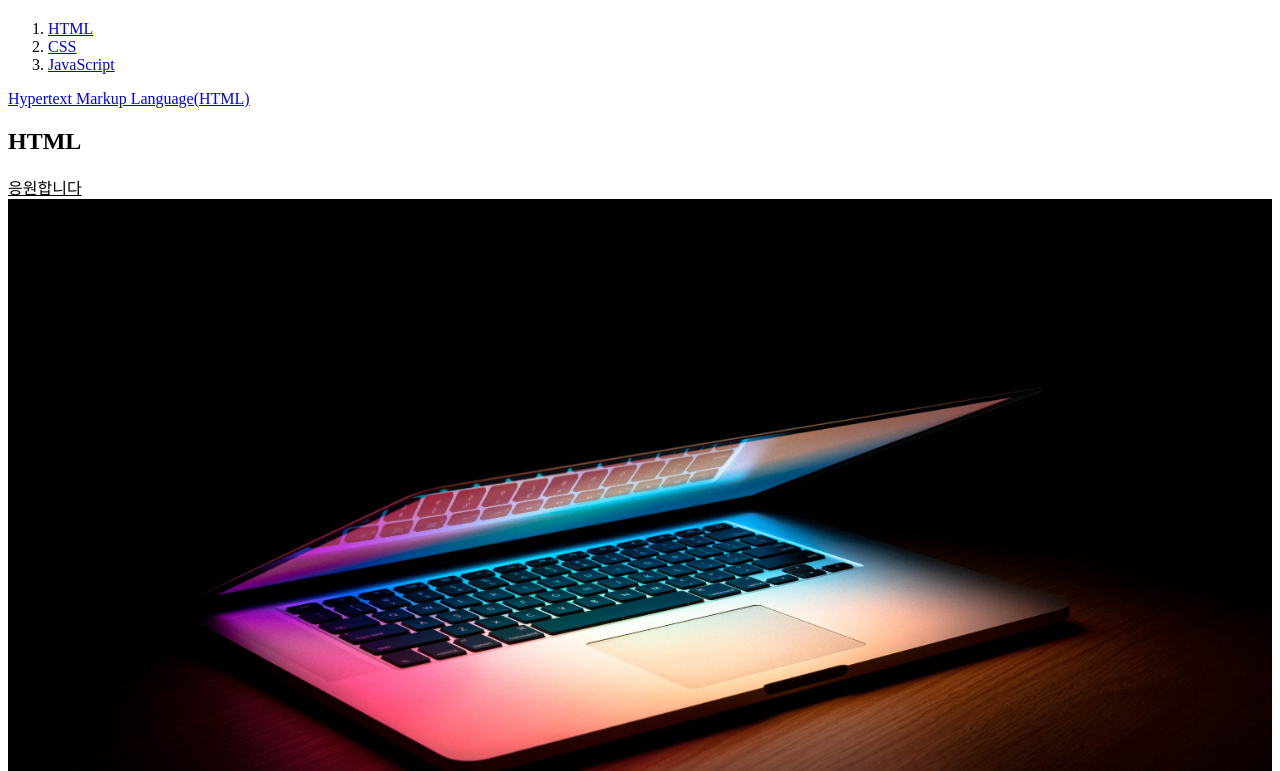
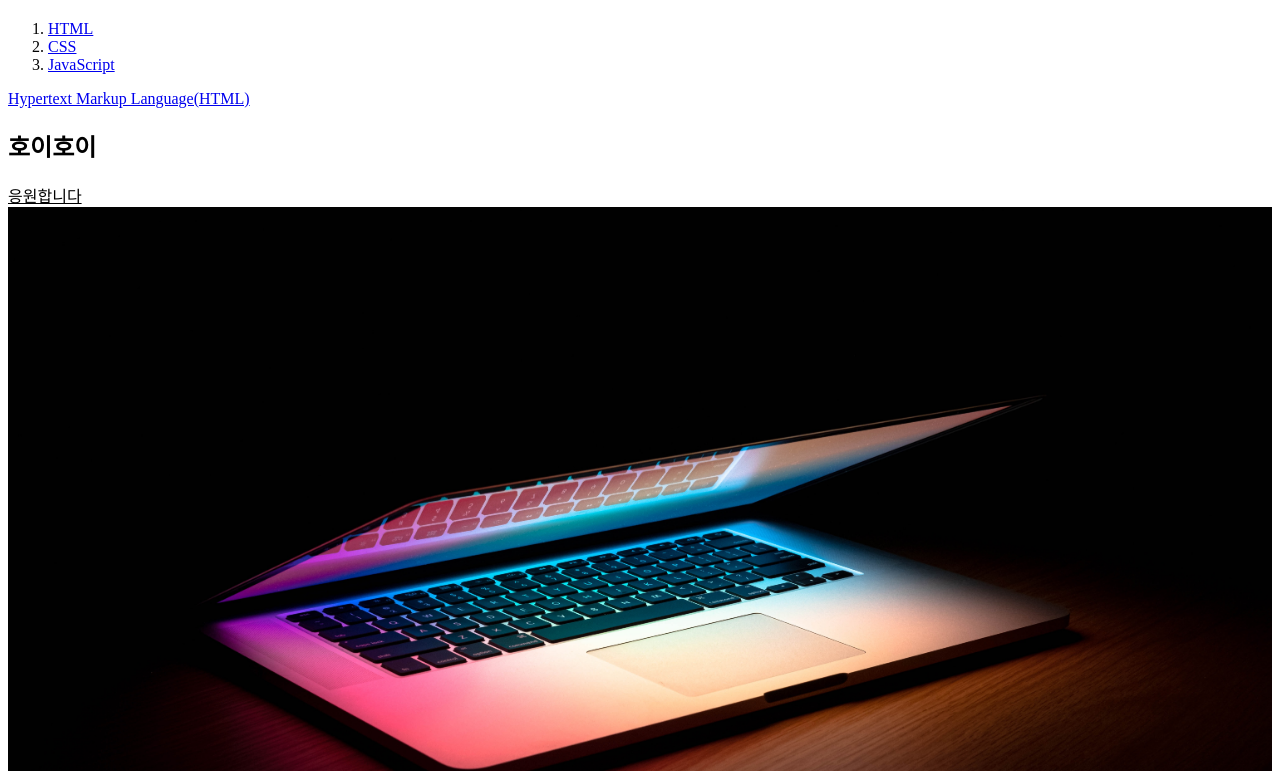
Before and after one commit to Daldol/My-first-web-site, a plain HTML site: page index.html in a window 1280 px wide. Shown: the part 60-831 px from the top of the page. Drawn offline with Linux system fonts and the light colour scheme.

Commit message:
수정버전

```diff
--- a/index.html
+++ b/index.html
@@ -17,7 +17,7 @@
 <P><a href="https://www.w3.org/TR/2011/WD-html5-20110405/text-level-semantics.html#the-a-element"
     target="_blank" title="Html5 Speicification">Hypertext Markup Language(HTML)</a>
 
-<H2>HTML</H2>
+<H2>호이호이</H2>
     <p></p> <U>응원합니다</U>
 <img src="img1.jpg" width="100%">
 
```
